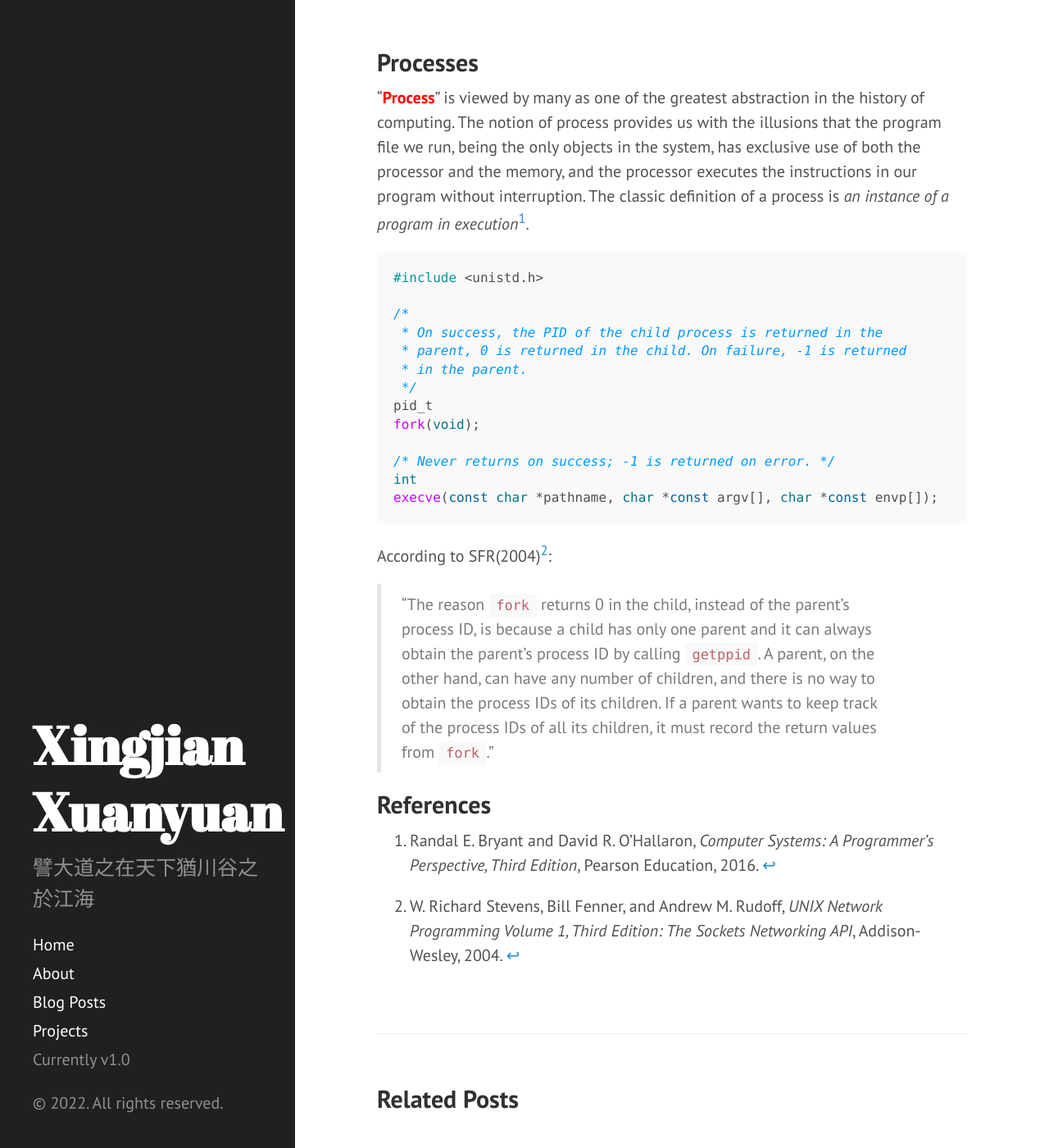
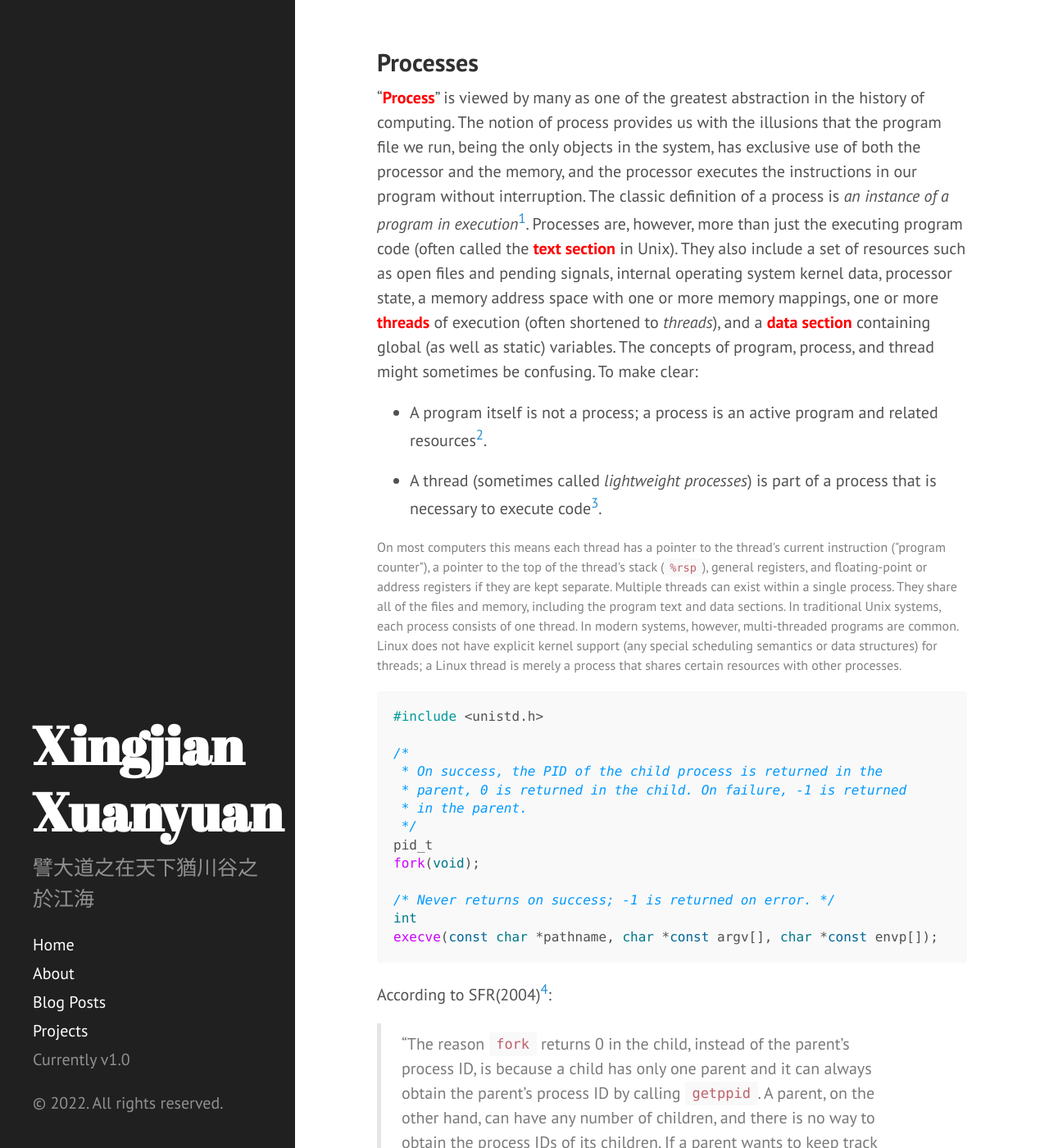
Before and after one commit to XingjianXuanyuan/XingjianXuanyuan.github.io, a Jekyll site: the page built from _posts/2021-12-25-fork-execve.md, in a window 1280 px wide and 1400 px high, scrolled down 647 px. Shown: the whole window at 82% size. Built offline with Jekyll 4.4.1, drawn with Linux system fonts in a browser that asks for light colours; some of the changed text lies outside the part shown.

````diff
--- a/_posts/2021-12-25-fork-execve.md
+++ b/_posts/2021-12-25-fork-execve.md
@@ -29,7 +29,15 @@
 
 ## Processes
 
-"**Process**{: style="color: red"}" is viewed by many as one of the greatest abstraction in the history of computing. The notion of process provides us with the illusions that the program file we run, being the only objects in the system, has exclusive use of both the processor and the memory, and the processor executes the instructions in our program without interruption. The classic definition of a process is *an instance of a program in execution*[^1].
+"**Process**{: style="color: red"}" is viewed by many as one of the greatest abstraction in the history of computing. The notion of process provides us with the illusions that the program file we run, being the only objects in the system, has exclusive use of both the processor and the memory, and the processor executes the instructions in our program without interruption. The classic definition of a process is *an instance of a program in execution*[^1]. Processes are, however, more than just the executing program code (often called the **text section**{: style="color: red"} in Unix). They also include a set of resources such as open files and pending signals, internal operating system kernel data, processor state, a memory address space with one or more memory mappings, one or more **threads**{: style="color: red"} of execution (often shortened to *threads*), and a **data section**{: style="color: red"} containing global (as well as static) variables. The concepts of program, process, and thread might sometimes be confusing. To make clear:
+
+- A program itself is not a process; a process is an active program and related resources[^2].
+
+- A thread (sometimes called *lightweight processes*) is part of a process that is necessary to execute code[^3].
+
+<p style="color:gray; font-size:80%;">
+On most computers this means each thread has a pointer to the thread's current instruction ("program counter"), a pointer to the top of the thread's stack (<code>%rsp</code>), general registers, and floating-point or address registers if they are kept separate. Multiple threads can exist within a single process. They share all of the files and memory, including the program text and data sections. In traditional Unix systems, each process consists of one thread. In modern systems, however, multi-threaded programs are common. Linux does not have explicit kernel support (any special scheduling semantics or data structures) for threads; a Linux thread is merely a process that shares certain resources with other processes.
+</p>
 
 ```c
 #include <unistd.h>
@@ -47,7 +55,7 @@
 execve(const char *pathname, char *const argv[], char *const envp[]);
 ```
 
-According to SFR(2004)[^2]:
+According to SFR(2004)[^4]:
 
 > "The reason <code>fork</code> returns 0 in the child, instead of the parent's process ID, is because a child has only one parent and it can always obtain the parent's process ID by calling <code>getppid</code>. A parent, on the other hand, can have any number of children, and there is no way to obtain the process IDs of its children. If a parent wants to keep track of the process IDs of all its children, it must record the return values from <code>fork</code>."
 
@@ -55,4 +63,8 @@
 
 [^1]: Randal E. Bryant and David R. O'Hallaron, *Computer Systems: A Programmer's Perspective, Third Edition*, Pearson Education, 2016.
 
-[^2]: W. Richard Stevens, Bill Fenner, and Andrew M. Rudoff, *UNIX Network Programming Volume 1, Third Edition: The Sockets Networking API*, Addison-Wesley, 2004.
+[^2]: Robert Love, *Linux Kernel Development, Third Edition*, Pearson Education, 2010.
+
+[^3]: David R. Butenhof, *Programming with POSIX Threads*, Addison-Wesley, 1997.
+
+[^4]: W. Richard Stevens, Bill Fenner, and Andrew M. Rudoff, *UNIX Network Programming Volume 1, Third Edition: The Sockets Networking API*, Addison-Wesley, 2004.
````
Also changed, not shown: _posts/2022-04-15-tree-linux-kernel.md (+4 -4 lines).
